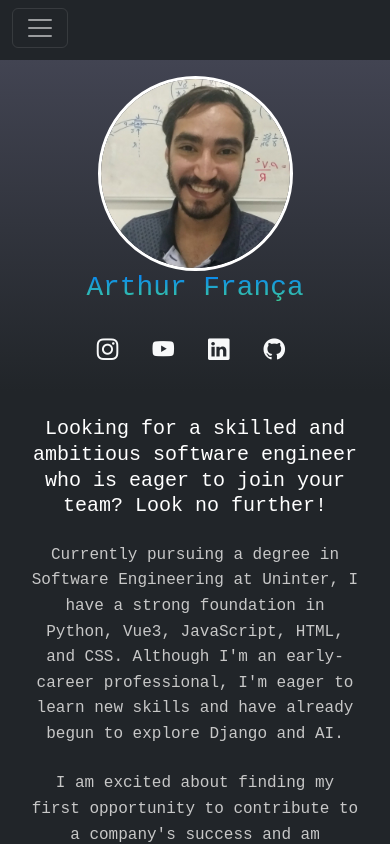
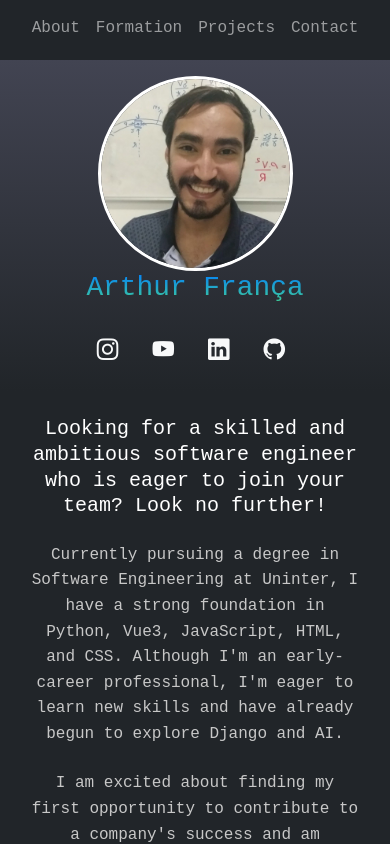
Before and after one commit to engArthurFranca/portifolio-vue3, a Vue app: page / in a window 390 px wide. Shown: the top 844 px of the page. Built offline with nearby package versions, Linux system fonts and the light colour scheme.

Commit message:
removing navbar breakpoint

```diff
--- a/public/index.html
+++ b/public/index.html
@@ -1,5 +1,5 @@
 <!DOCTYPE html>
-<html lang="">
+<html lang="en">
   <head>
     <meta charset="utf-8">
     <meta http-equiv="X-UA-Compatible" content="IE=edge">
--- a/src/components/NavWrapper.vue
+++ b/src/components/NavWrapper.vue
@@ -1,10 +1,6 @@
 <template>
-    <nav class="navbar navbar-expand-lg navbar-dark bg-dark fixed-top">
+    <nav class="navbar navbar-expand navbar-dark bg-dark fixed-top">
       <div class="container-fluid">
-        <button class="navbar-toggler" type="button" data-bs-toggle="collapse" data-bs-target="#navbarNav" aria-controls="navbarNav" aria-expanded="false" aria-label="Toggle navigation">
-          <span class="navbar-toggler-icon"></span>
-        </button>
-        <div class="collapse navbar-collapse" id="navbarNav">
           <ul class="navbar-nav mx-auto">
             <li class="nav-item">
               <a class="nav-link" href="#about">About</a>
@@ -20,7 +16,6 @@
             </li>
           </ul>
         </div>
-      </div>
     </nav>
 </template>
 
```
